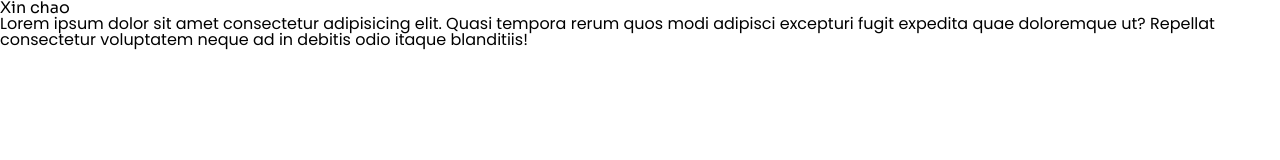
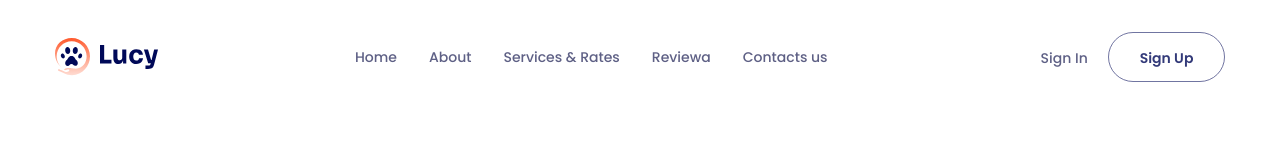
Before and after one commit to thangiu171201/f8-htmlcss-04, a plain HTML site: page index.html in a window 1280 px wide. Drawn offline with Linux system fonts and the light colour scheme; a web font is replaced by a local one.

Commit message:
Làm phần header

```diff
--- a/assets/css/styles.css
+++ b/assets/css/styles.css
@@ -7,6 +7,27 @@ html {
 body {
     font-size: 1.6rem;
     font-family: "Poppins", sans-serif;
+}
+/* Common */
+a {
+    text-decoration: none;
+}
+.btn {
+    min-width: 130px;
+    --height: 56px;
+    display: inline-block;
+    height: var(--height);
+    line-height: var(--height);
+    border-radius: 99px;
+    border: 1px solid rgb(0, 9, 88, 0.7);
+    color: #000958;
+    text-align: center;
+    font-size: 14px;
+    font-family: Poppins;
+    font-weight: 600;
+}
+.btn {
+    opacity: 0.8;
 }
 h1,
 h2,
@@ -23,3 +44,41 @@ button {
     font-size: inherit;
     font-family: inherit;
 }
+.container {
+    width: 1170px;
+    max-width: calc(100% - 48px);
+    margin: 0 auto;
+}
+/* header */
+.header {
+    padding-top: 32px;
+    padding-bottom: 26px;
+}
+.logo {
+    cursor: pointer;
+}
+.header__inner {
+    display: flex;
+    align-items: center;
+    justify-content: space-between;
+}
+.navbar__list {
+    display: flex;
+}
+.navbar__link,
+.header-action__link {
+    color: #5e6085;
+    font-size: 1.4rem;
+    font-family: Poppins;
+    font-weight: 500;
+    line-height: 1;
+    padding: 8px 16px;
+}
+.header-action__btn {
+    --height: 50px;
+    min-width: 117px;
+}
+.navbar__link:hover {
+    text-shadow: 1px 0 0 currentColor;
+    color: #000958;
+}
--- a/index.html
+++ b/index.html
@@ -91,12 +91,44 @@
         <link rel="stylesheet" href="./assets/css/styles.css" />
     </head>
     <body>
-        <h1>Xin chao</h1>
-        <p>
-            Lorem ipsum dolor sit amet consectetur adipisicing elit. Quasi
-            tempora rerum quos modi adipisci excepturi fugit expedita quae
-            doloremque ut? Repellat consectetur voluptatem neque ad in debitis
-            odio itaque blanditiis!
-        </p>
+        <header class="header">
+            <div class="container">
+                <div class="header__inner">
+                    <!-- logo -->
+                    <img
+                        src="./assets/img/logo/Logo (3).svg"
+                        alt=""
+                        class="logo"
+                    />
+                    <!-- Navbar -->
+                    <nav class="navbar">
+                        <ul class="navbar__list">
+                            <li class="navbar__item">
+                                <a href="#" class="navbar__link">Home</a>
+                            </li>
+                            <li class="navbar__item">
+                                <a href="#" class="navbar__link">About</a>
+                            </li>
+                            <li class="navbar__item">
+                                <a href="#" class="navbar__link"
+                                    >Services & Rates</a
+                                >
+                            </li>
+                            <li class="navbar__item">
+                                <a href="#" class="navbar__link">Reviewa</a>
+                            </li>
+                            <li class="navbar__item">
+                                <a href="#" class="navbar__link">Contacts us</a>
+                            </li>
+                        </ul>
+                    </nav>
+                    <!-- Header-action -->
+                    <div class="header-action">
+                        <a href="" class="header-action__link">Sign In</a>
+                        <a href="" class="btn header-action__btn">Sign Up</a>
+                    </div>
+                </div>
+            </div>
+        </header>
     </body>
 </html>
```
Also changed, not shown: assets/img/logo/Logo (3).svg (added).
